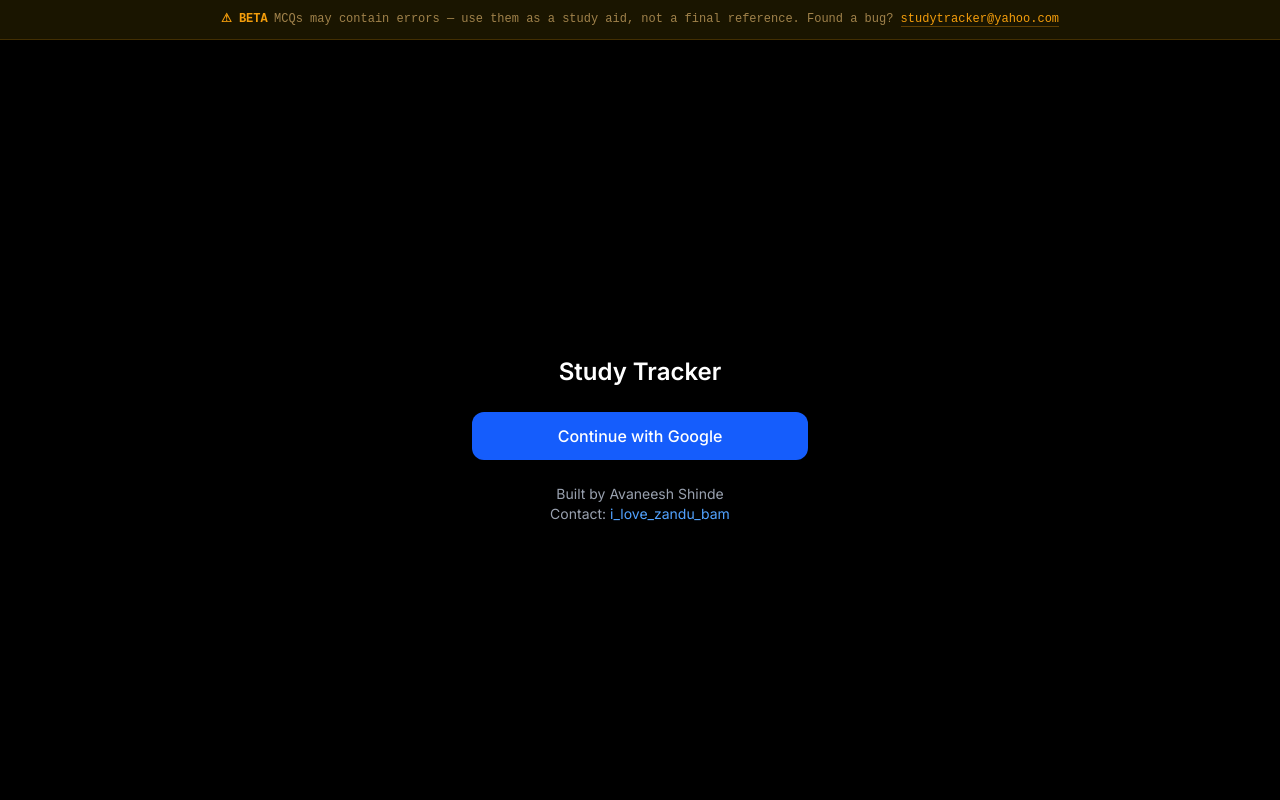
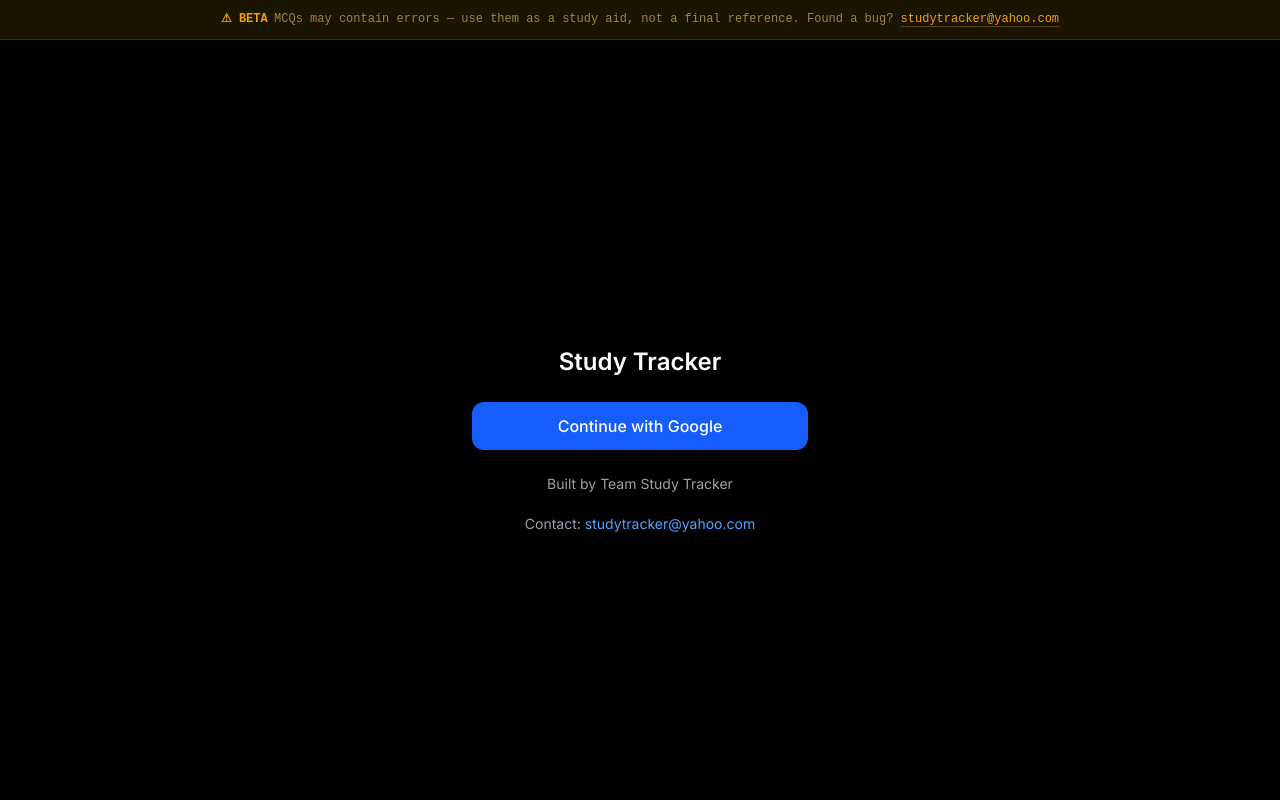
Before and after one commit to ava9eesh/study-tracker, a Next.js app: page / in a window 1280 px wide. Shown: the top 800 px of the page. Built offline with nearby package versions, Linux system fonts and the light colour scheme; no server answers.

Commit message:
added credentials to contact the team

```diff
--- a/app/page.js
+++ b/app/page.js
@@ -36,7 +36,7 @@ export default function Page() {
         fontFamily: "'DM Mono', monospace",
         lineHeight: "1.8",
       }}>
-        Built by Avaneesh Shinde <br />
+        Built by Team Study Tracker <br />
         Contact: <a href = "mailto:studytracker@yahoo.com">studytracker@yahoo.com</a>
       </footer>
     </>
--- a/components/LoginGate.js
+++ b/components/LoginGate.js
@@ -30,9 +30,9 @@ if (!user) {
         </button>
 
         <p className="text-sm text-gray-400">
-          Built by Avaneesh Shinde
+          Built by Team Study Tracker <br />
           <br />
-          Contact: <span className="text-blue-400">i_love_zandu_bam</span>
+          Contact: <span className="text-blue-400">studytracker@yahoo.com</span>
         </p>
 
       </div>
```
